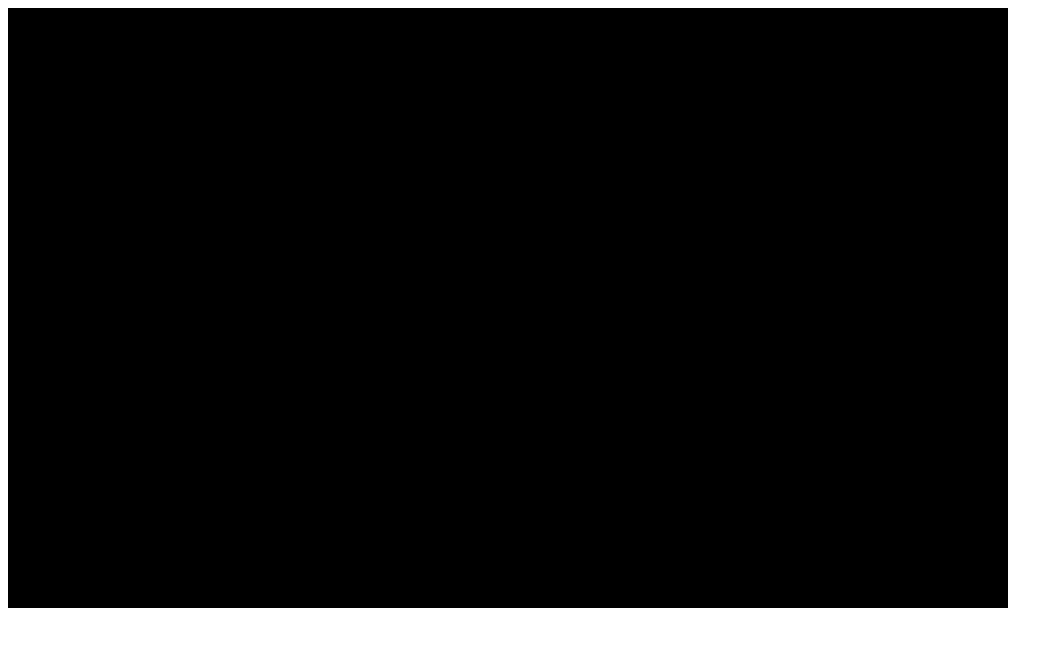
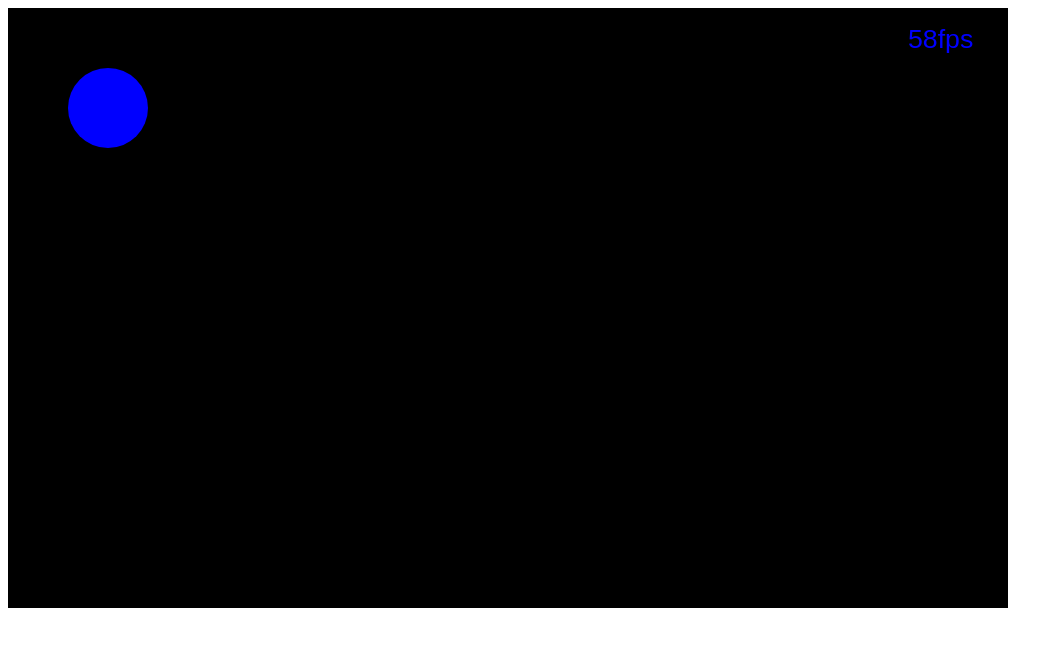
Before and after one commit to albertein/bbounced, a plain HTML site: page src/index.html in a window 1280 px wide. Shown: the whole page, without its empty margins (0-1063 px from the left). Drawn offline with Linux system fonts and the light colour scheme.

Commit message:
Added player, main loop and fts tracker

```diff
--- a/src/bbounced.js
+++ b/src/bbounced.js
@@ -3,13 +3,31 @@ var bbounced = (function () {
     var ctx;
     var sceneWidth = 1000;
     var sceneHeight = 810;
+    var fps = 60;
+    var lastTick = 0;
+    var msTick = 1000 / fps;
+    var fillBackground = function () {
+	ctx.fillStyle = "black";
+	ctx.fillRect(0, 0, sceneWidth, sceneHeight);
+    };
+    var tick = function() {
+	fillBackground();
+	bbounced.player.tick(ctx);
+	now = new Date().getTime();
+	if (lastTick !== 0) {
+	    var currentFps = Math.floor(1000 / (now - lastTick));
+	    ctx.font = "20pt Arial"
+	    ctx.fillText(currentFps + "fps", 900, 40);
+	}
+	lastTick = now;
+	setTimeout(tick, msTick);
+    };
     return {
 	init: function(cv) {
 	    canvas = cv;
 	    ctx = canvas.getContext("2d");
 	    ctx.lindeWidth = 1;
-	    ctx.fillStyle = "black";
-	    ctx.fillRect(0, 0, sceneWidth, sceneHeight);
+	    tick();
 	}
     };
 })();
--- a/src/index.html
+++ b/src/index.html
@@ -4,6 +4,7 @@
 <meta charset="utf8">
 <title>bbounced</title>
 <script src="bbounced.js"></script>
+<script src="player.js"></script>
 <script>
   document.addEventListener("DOMContentLoaded", function() {
       var canvas = document.getElementById("canvas");
--- /dev/null
+++ b/src/player.js
@@ -0,0 +1,18 @@
+bbounced.player = (function() {
+    var x = 100;
+    var y = 100;
+    var radius = 40;
+    var paint = function(ctx) {
+	ctx.fillStyle = "blue";
+	ctx.beginPath();
+	ctx.arc(x, y, radius, 0, Math.PI * 2, true);
+	ctx.closePath();
+	ctx.fill();
+    };
+    var tick = function(ctx) {
+	paint(ctx);
+    };
+    return {
+	tick: tick
+    }
+})();
```
